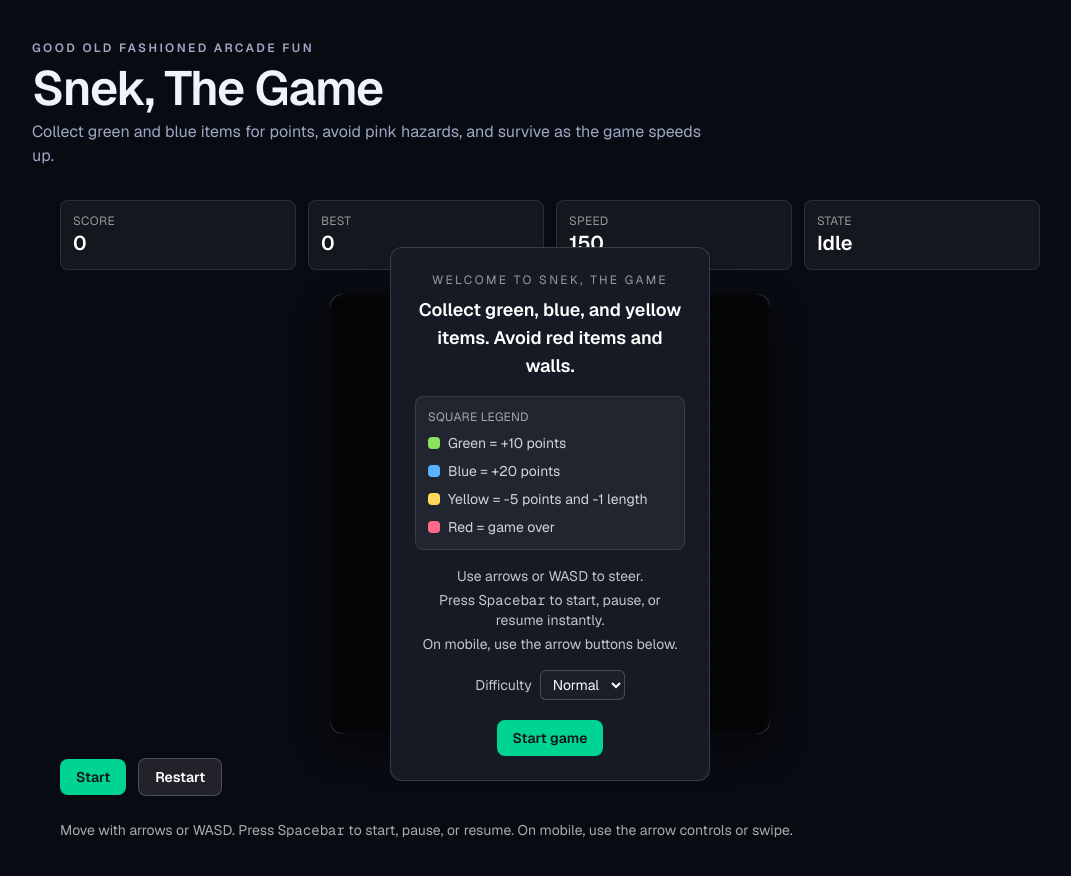
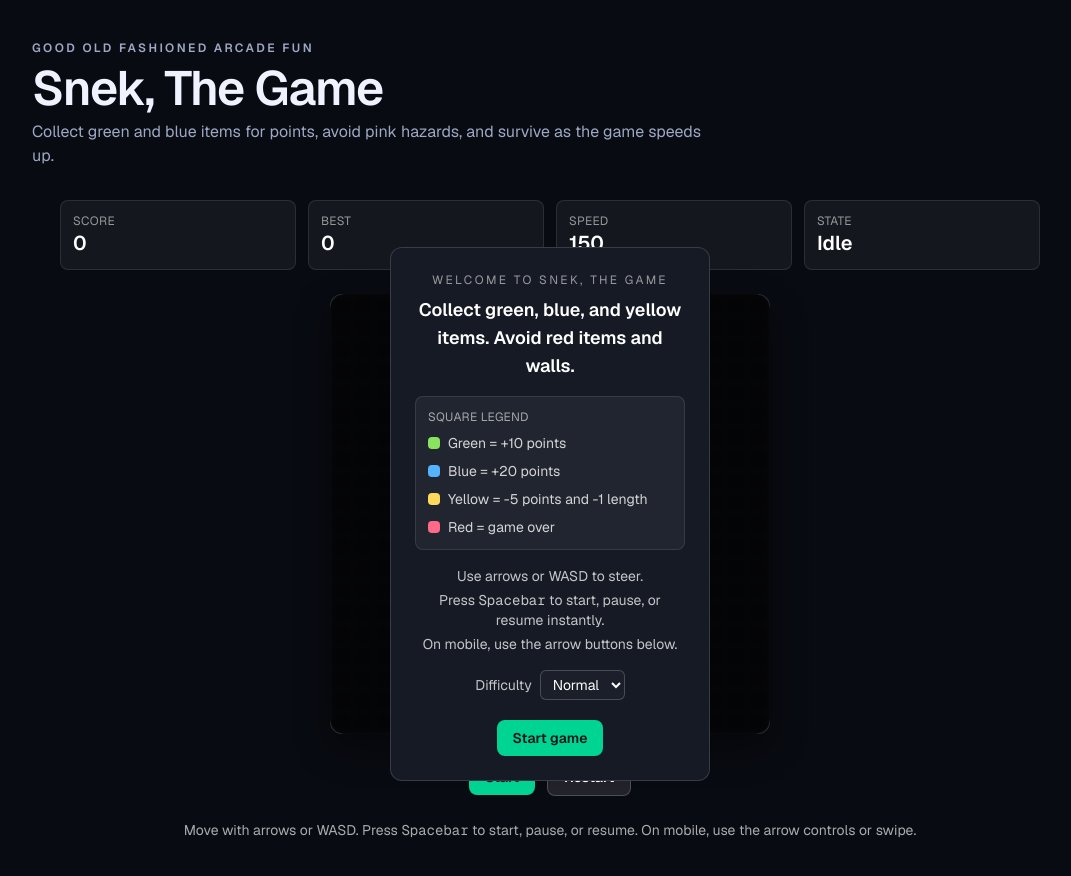
Before and after one commit to simonproudfootxyz/snek, a Next.js app: page / in a window 1280 px wide. Shown: the top 876 px of the page, without its empty margins (90-1161 px from the left). Built offline with nearby package versions, Linux system fonts and the light colour scheme.

Commit message:
- minor style tweaks

```diff
--- a/src/features/game/components/GameClient.tsx
+++ b/src/features/game/components/GameClient.tsx
@@ -172,7 +172,7 @@ export function GameClient() {
         onResume={() => dispatch({ type: "resume" })}
         onRestart={() => dispatch({ type: "restart" })}
       />
-      <p className="text-sm text-white/65">
+      <p className="text-sm text-white/65 text-center">
         Move with arrows or WASD. Press <code>Spacebar</code> to start, pause,
         or resume. On mobile, use the arrow controls or swipe.
       </p>
--- a/src/features/game/components/GameControls.tsx
+++ b/src/features/game/components/GameControls.tsx
@@ -16,7 +16,7 @@ export function GameControls({
   onRestart,
 }: GameControlsProps) {
   return (
-    <div className="flex flex-wrap items-center gap-3">
+    <div className="flex flex-wrap items-center gap-3 justify-center">
       {phase === "idle" && (
         <button
           type="button"
--- a/src/features/game/components/GameStartOverlay.tsx
+++ b/src/features/game/components/GameStartOverlay.tsx
@@ -35,7 +35,7 @@ export function GameStartOverlay({
             <li className="flex items-center gap-2">
               <span className="h-3 w-3 rounded-sm bg-[#56b3ff]" aria-hidden />
               Blue = +20 points
-              {isHardMode ? " and +3 length" : ""}
+              {isHardMode ? " and +3 length (Hard)" : ""}
             </li>
             <li className="flex items-center gap-2">
               <span className="h-3 w-3 rounded-sm bg-[#ffd95b]" aria-hidden />
```
